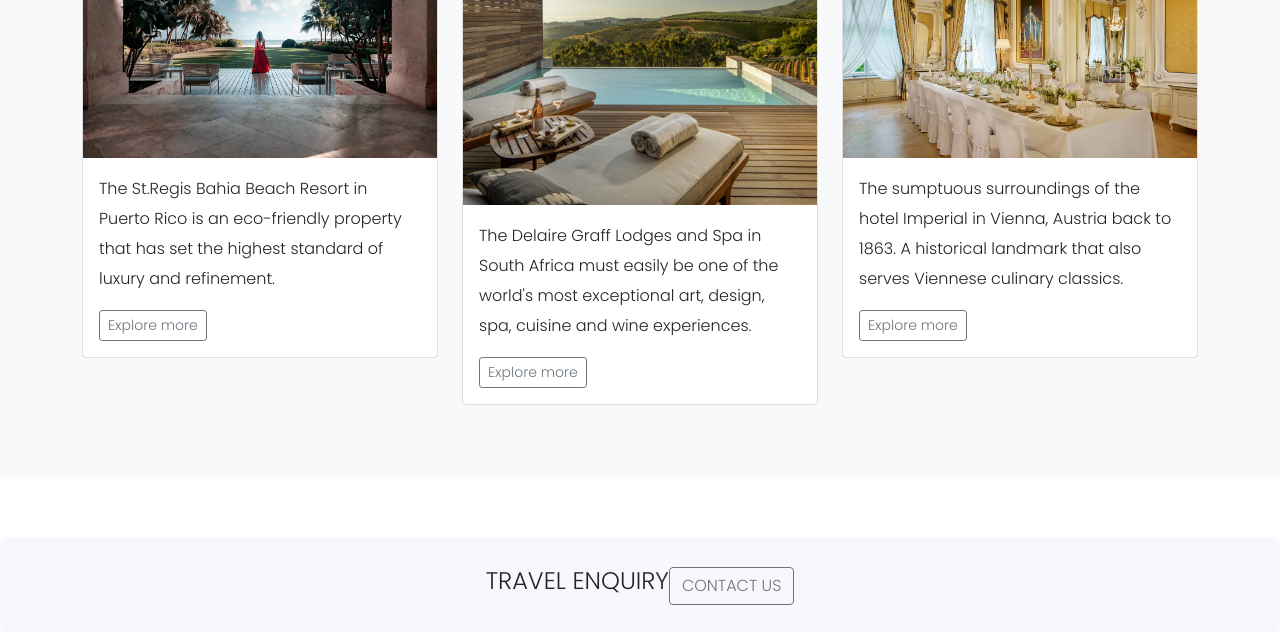
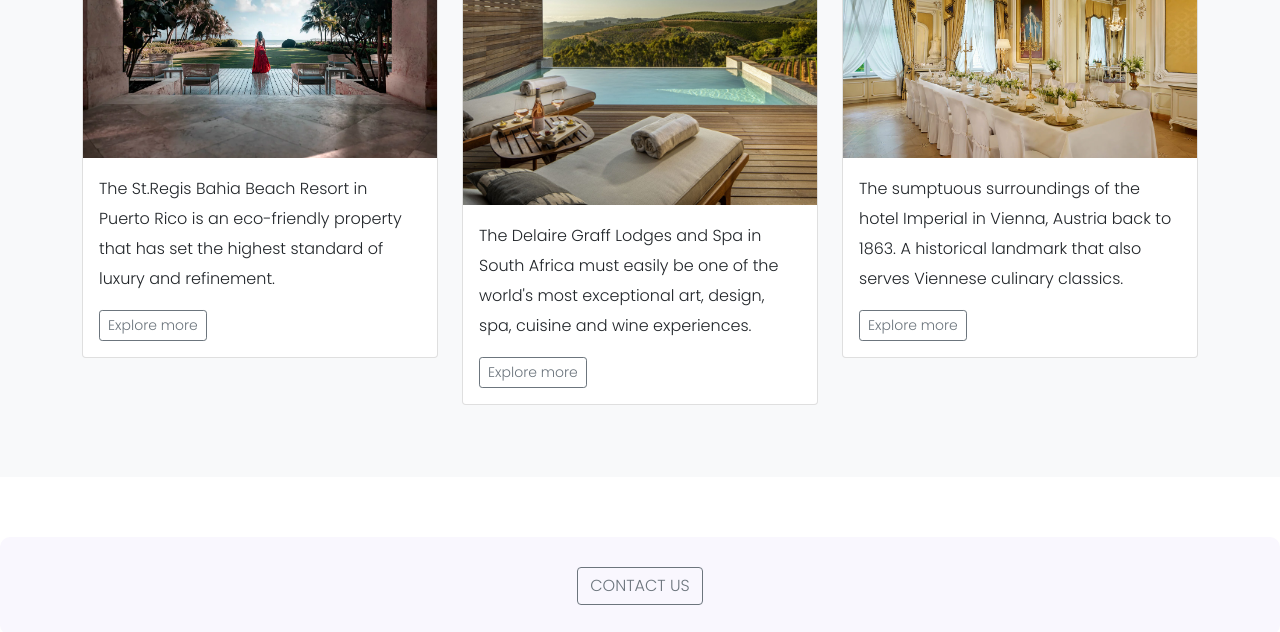
Before and after one commit to Hayesi/Responsive-Homepage-Homework, a plain HTML site: page index.html in a window 1280 px wide. Shown: the part 1319-1951 px from the top of the page. Drawn offline with nearby package versions, Linux system fonts and the light colour scheme; a web font is replaced by a local one.

Commit message:
Updated html

```diff
--- a/index.html
+++ b/index.html
@@ -266,10 +266,6 @@
     <footer>
       <div class="contact-box justify-content-center mt-3 d-none d-md-flex">
         <div>
-          <h4 class="text-center" class="mt-3">TRAVEL ENQUIRY</h4>
-        </div>
-        <br />
-        <div>
           <div class="d-flex justify-content-center">
             <div class="btn-group">
               <button
@@ -284,6 +280,7 @@
           </div>
         </div>
       </div>
+      <br />
       <div class="d-flex justify-content-center mb-4">
         <p>info@romantic-destinations.com</p>
       </div>
```
